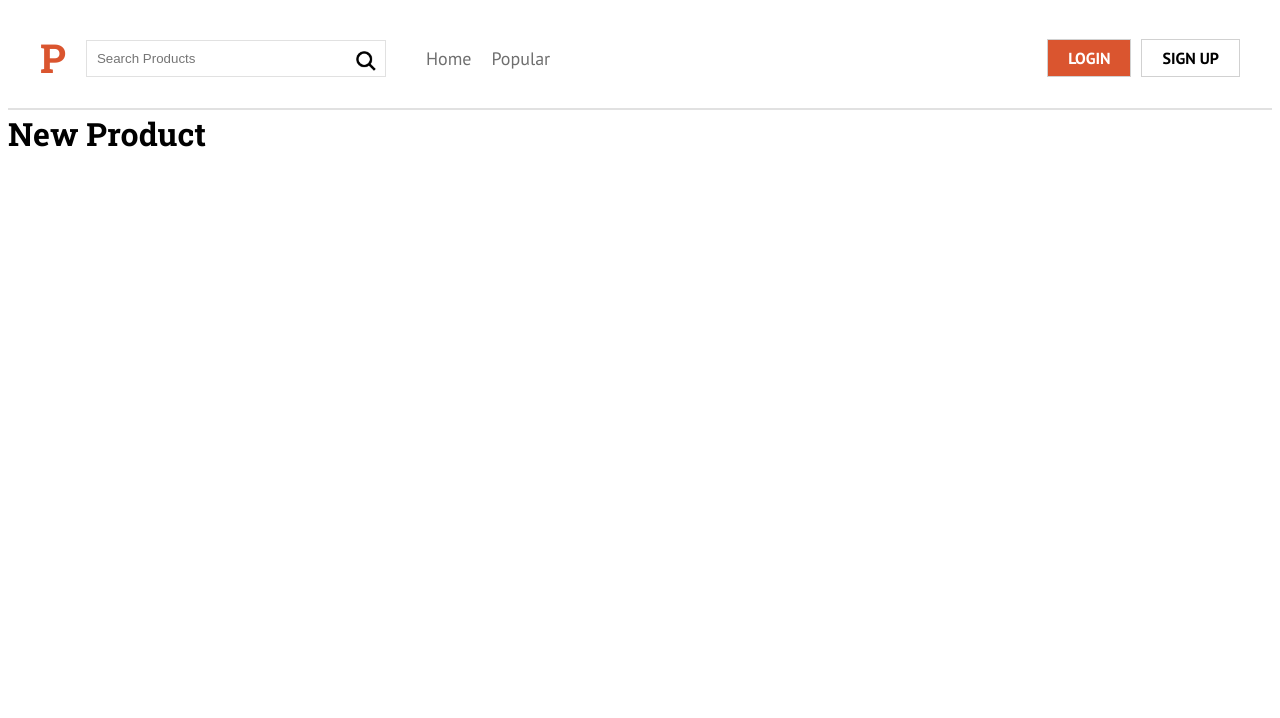
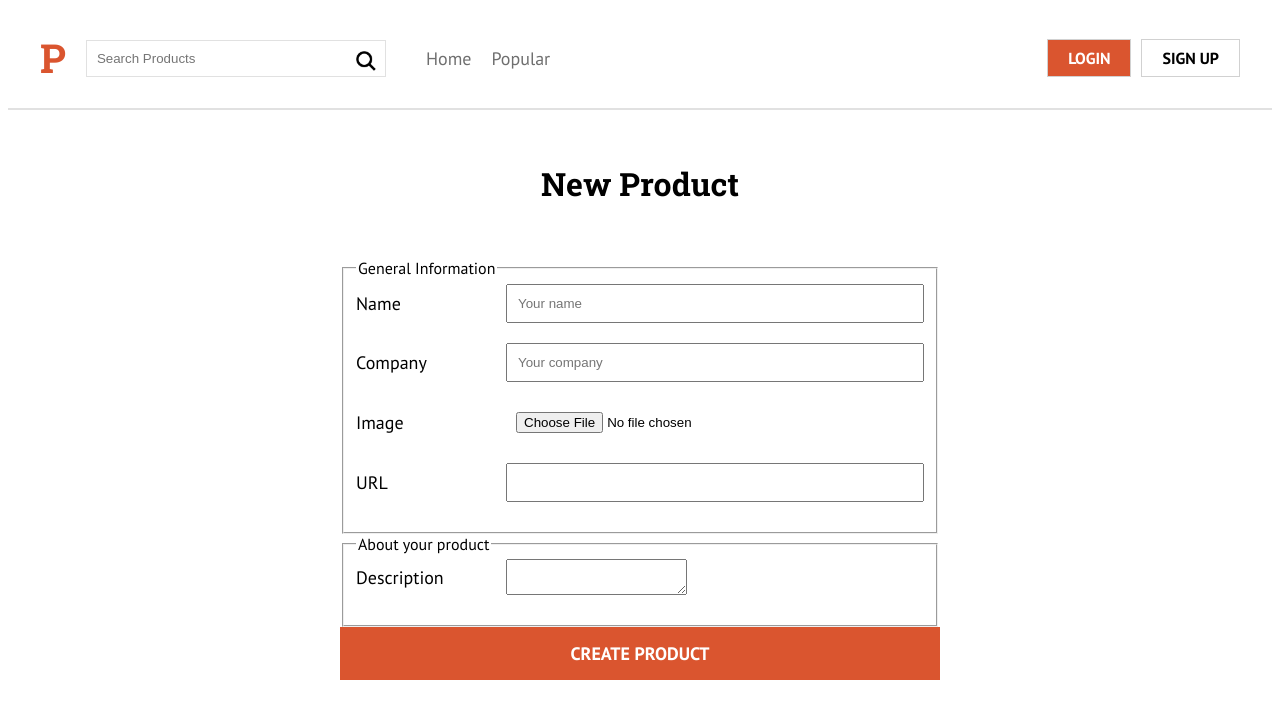
Before and after one commit to DiegoMutre/producthuntnext, a Next.js app: page /new-product in a window 1280 px wide. Shown: the top 718 px of the page. Built offline with nearby package versions, Linux system fonts and the light colour scheme; no server answers.

Commit message:
feat: Create structure

```diff
--- a/pages/new-product.js
+++ b/pages/new-product.js
@@ -1,10 +1,122 @@
+import styled from "styled-components";
 import Layout from "../components/layouts/layout";
+import { Error, Field, Form, InputSubmit } from "../components/ui/Form";
+import useValidation from "../hooks/useValidation";
+import validateCreateAccount from "../validation/validateCreateAccount";
+import firebase from "../firebase";
+import { useState } from "react";
+import router from "next/router";
+
+const NewProductHeading = styled.h1`
+    text-align: center;
+    margin-top: 5rem;
+`;
+
+const initialState = {
+    name: "",
+    company: "",
+    image: "",
+    url: "",
+    description: "",
+};
 
 const NewProduct = () => {
+    const [error, setError] = useState("");
+
+    const {
+        values,
+        errors,
+        handleChange,
+        handleSubmit,
+        handleBlur,
+    } = useValidation(initialState, validateCreateAccount, createProduct);
+
+    function createProduct() {
+        console.log("Creating product...");
+    }
+
+    const { name, company, image, url, description } = values;
+
     return (
         <>
             <Layout>
-                <h1>New Product</h1>
+                <NewProductHeading>New Product</NewProductHeading>
+                <Form onSubmit={handleSubmit} noValidate>
+                    <fieldset>
+                        <legend>General Information</legend>
+                        <Field>
+                            <label htmlFor="name">Name</label>
+                            <input
+                                type="text"
+                                name="name"
+                                id="name"
+                                placeholder="Your name"
+                                value={name}
+                                onChange={handleChange}
+                                onBlur={handleBlur}
+                            />
+                        </Field>
+                        {errors.name && <Error>{errors.name}</Error>}
+
+                        <Field>
+                            <label htmlFor="company">Company</label>
+                            <input
+                                type="text"
+                                name="company"
+                                id="company"
+                                placeholder="Your company"
+                                value={company}
+                                onChange={handleChange}
+                                onBlur={handleBlur}
+                            />
+                        </Field>
+                        {errors.company && <Error>{errors.company}</Error>}
+
+                        <Field>
+                            <label htmlFor="image">Image</label>
+                            <input
+                                type="file"
+                                name="image"
+                                id="image"
+                                value={image}
+                                onChange={handleChange}
+                                onBlur={handleBlur}
+                            />
+                        </Field>
+                        {errors.image && <Error>{errors.image}</Error>}
+
+                        <Field>
+                            <label htmlFor="url">URL</label>
+                            <input
+                                type="url"
+                                name="url"
+                                id="url"
+                                value={url}
+                                onChange={handleChange}
+                                onBlur={handleBlur}
+                            />
+                        </Field>
+                        {errors.url && <Error>{errors.url}</Error>}
+                    </fieldset>
+                    <fieldset>
+                        <legend>About your product</legend>
+                        <Field>
+                            <label htmlFor="description">Description</label>
+                            <textarea
+                                name="description"
+                                id="description"
+                                value={description}
+                                onChange={handleChange}
+                                onBlur={handleBlur}
+                            />
+                        </Field>
+                        {errors.description && (
+                            <Error>{errors.description}</Error>
+                        )}
+                    </fieldset>
+                    {error && <Error>{error}</Error>}
+                    <InputSubmit type="submit" value="Create Product" />
+                </Form>
             </Layout>
         </>
     );
```
